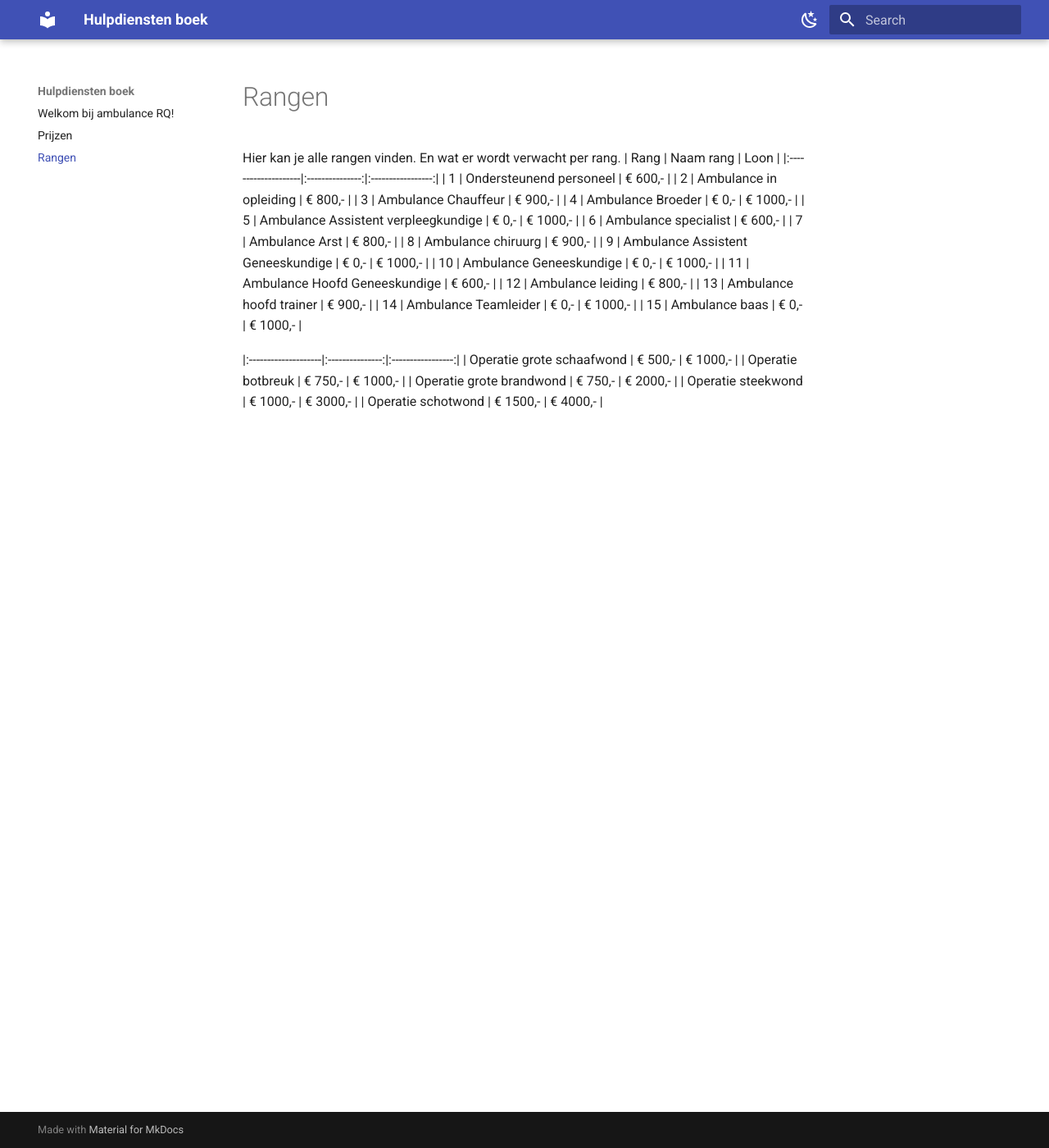
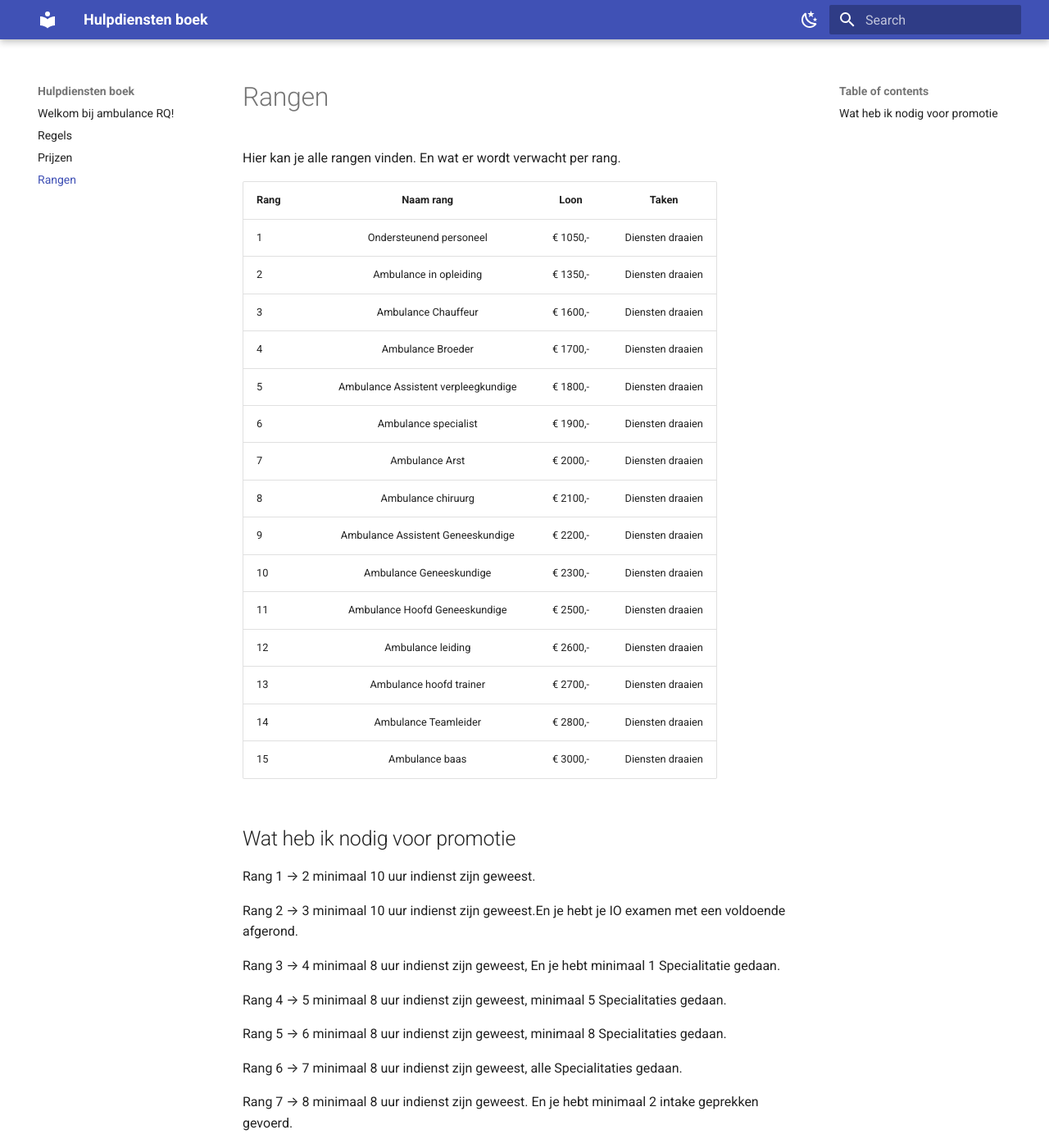
Before and after one commit to rqniels/Hulpdienstenboek, an MkDocs documentation site: the page built from docs/rangen.md, in a window 1280 px wide and 1400 px high. Shown: the whole window at 82% size. Built offline with MkDocs 1.6.1 and Material for MkDocs 9.7.7, drawn with Linux system fonts in a browser that asks for light colours; some of the changed text lies outside the part shown.

Commit message:
Update 3

```diff
--- a/docs/rangen.md
+++ b/docs/rangen.md
@@ -1,26 +1,48 @@
 # Rangen
 Hier kan je alle rangen vinden. En wat er wordt verwacht per rang.
-| Rang | Naam rang | Loon |
-|:--------------------|:---------------:|:-----------------:|
-| 1 | Ondersteunend personeel | € 600,- |
-| 2 | Ambulance in opleiding | € 800,- |
-| 3 | Ambulance Chauffeur | € 900,- |
-| 4 | Ambulance Broeder | € 0,- | € 1000,- |
-| 5 | Ambulance Assistent verpleegkundige | € 0,- | € 1000,- |
-| 6 | Ambulance  specialist | € 600,- |
-| 7 | Ambulance  Arst | € 800,- |
-| 8 | Ambulance chiruurg | € 900,- |
-| 9 | Ambulance Assistent Geneeskundige | € 0,- | € 1000,- |
-| 10 | Ambulance Geneeskundige | € 0,- | € 1000,- |
-| 11 | Ambulance Hoofd Geneeskundige | € 600,- |
-| 12 | Ambulance leiding | € 800,- |
-| 13 | Ambulance hoofd trainer | € 900,- |
-| 14 | Ambulance Teamleider | € 0,- | € 1000,- |
-| 15 | Ambulance baas | € 0,- | € 1000,- |
 
-|:--------------------|:---------------:|:-----------------:|
-| Operatie grote schaafwond         | € 500,- | € 1000,- |
-| Operatie botbreuk                | € 750,- | € 1000,- |
-| Operatie grote brandwond          | € 750,- | € 2000,- |
-| Operatie steekwond                 | € 1000,- | € 3000,- |
-| Operatie schotwond                | € 1500,- | € 4000,- |
+| Rang | Naam rang | Loon | Taken |
+|:--------------------|:---------------:|:-----------------:|:-----------------:|
+| 1 | Ondersteunend personeel | € 1050,- | Diensten draaien |
+| 2 | Ambulance in opleiding | € 1350,- | Diensten draaien |
+| 3 | Ambulance Chauffeur | € 1600,- | Diensten draaien |
+| 4 | Ambulance Broeder | € 1700,- | Diensten draaien |
+| 5 | Ambulance Assistent verpleegkundige | € 1800,- | Diensten draaien |
+| 6 | Ambulance  specialist | € 1900,- | Diensten draaien |
+| 7 | Ambulance  Arst | € 2000,- | Diensten draaien |
+| 8 | Ambulance chiruurg | € 2100,- | Diensten draaien |
+| 9 | Ambulance Assistent Geneeskundige | € 2200,- | Diensten draaien |
+| 10 | Ambulance Geneeskundige | € 2300,- | Diensten draaien |
+| 11 | Ambulance Hoofd Geneeskundige | € 2500,- | Diensten draaien |
+| 12 | Ambulance leiding | € 2600,- | Diensten draaien |
+| 13 | Ambulance hoofd trainer | € 2700,- | Diensten draaien |
+| 14 | Ambulance Teamleider | € 2800,- | Diensten draaien |
+| 15 | Ambulance baas | € 3000,- | Diensten draaien |
+
+## Wat heb ik nodig voor promotie
+Rang 1 --> 2 minimaal 10 uur indienst zijn geweest.
+
+Rang 2 --> 3 minimaal 10 uur indienst zijn geweest.En je hebt je IO examen met een voldoende afgerond.
+
+Rang 3 --> 4 minimaal 8 uur indienst zijn geweest, En je hebt minimaal 1 Specialitatie gedaan.
+
+Rang 4 --> 5 minimaal 8 uur indienst zijn geweest, minimaal 5 Specialitaties gedaan.
+
+Rang 5 --> 6 minimaal 8 uur indienst zijn geweest, minimaal 8 Specialitaties gedaan.
+
+Rang 6 --> 7 minimaal 8 uur indienst zijn geweest, alle Specialitaties gedaan.
+
+Rang 7 --> 8 minimaal 8 uur indienst zijn geweest. En je hebt minimaal 2 intake geprekken gevoerd.
+
+Rang 8 --> 9 minimaal 8 uur indienst zijn geweest. En je hebt minimaal 3 intakes + operatie formulieren na gekeken.
+
+Rang 9 --> 10 Mininmaal 6 uur indienst zijn geweest. En je hebt minimaal 2 basis trainingen gedaan / meegeholpen.
+
+Rang 10 --> 11 Minimaal 4 uur indienst zijn geweest. En je hebt minimaal 2 specialitaties tainingen gegeven.
+
+Rang 11 --> 12 Minimaal 4 uur indienst zijn geweest. En je hebt minimaal 2 specialitaties tainingen gegeven.
+
+Rang 13 t/m 15 word je voor uitgeloot als er mensen nodig zijn voor die posities.
+
+!!! attention "LET OP"
+    Je loon kan te allen tijde worden herzien.
--- a/mkdocs.yml
+++ b/mkdocs.yml
@@ -1,4 +1,7 @@
 site_name: Hulpdiensten boek
+site_url: 'https://RQ.Ambualnce.nl/'
+site_description: 'Informatie Ambualnce RQ'
+site_author: 'Niels Smit'
 
 theme:
   name: material
```
Also changed, not shown: docs/Regels.md (added, +42 -0 lines), docs/index.md (+3 -0 lines).
